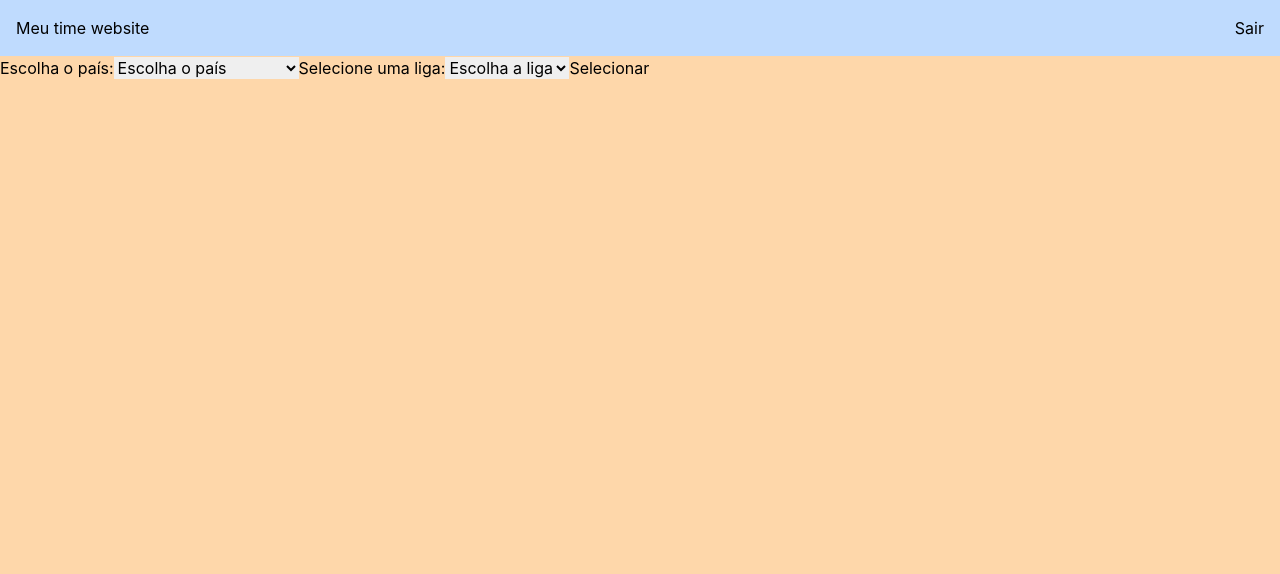
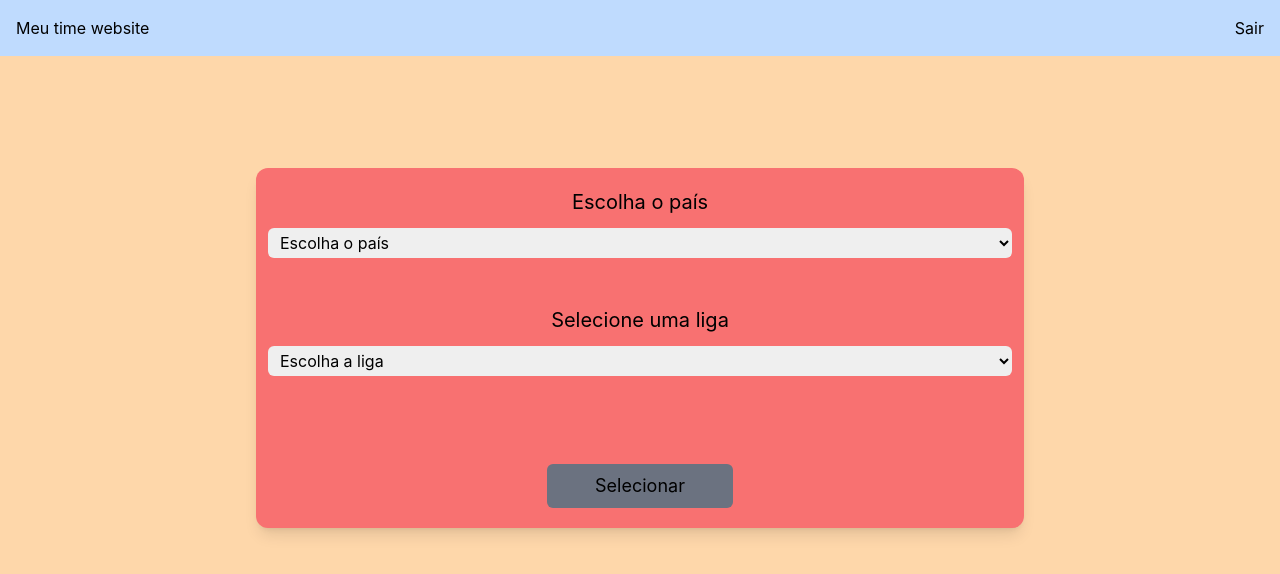
Before and after one commit to marcelo-oliveira-agamenon/footbool-api, a React (Create React App) app: page /home in a window 1280 px wide. Shown: the top 574 px of the page. Built offline with nearby package versions, Linux system fonts and the light colour scheme; sample sign-in values are in the browser's storage.

Commit message:
feat: home effects and styling

```diff
--- a/src/App.tsx
+++ b/src/App.tsx
@@ -3,11 +3,13 @@ import {
   Route,
   Routes,
   Navigate,
+  useLocation,
 } from 'react-router-dom';
 import Login from 'pages/login';
 import Home from 'pages/home';
 import Clubs from 'pages/clubs';
 import Club from 'pages/club';
+import { useEffect } from 'react';
 
 interface IProtectedRoute {
   token: string;
@@ -15,6 +17,12 @@ interface IProtectedRoute {
 }
 
 const ProtectedRoute = ({ token, children }: IProtectedRoute) => {
+  const location = useLocation();
+
+  useEffect(() => {
+    console.log('aaa ', location);
+  }, [location]);
+
   if (!token) {
     return <Navigate to="/" replace />;
   }
--- a/src/components/header/index.tsx
+++ b/src/components/header/index.tsx
@@ -7,6 +7,7 @@ export default function Header() {
     localStorage.removeItem('season');
     localStorage.removeItem('token_key');
     localStorage.removeItem('league_code');
+    localStorage.removeItem('country_code');
     navigate('/');
   };
 
--- a/src/components/select/index.tsx
+++ b/src/components/select/index.tsx
@@ -19,9 +19,12 @@ export default function Select({
 }: ISelect) {
   return (
     <>
-      <label htmlFor={label}>{label}</label>
+      <label htmlFor={label} className="text-xl">
+        {label}
+      </label>
 
       <select
+        className="w-full mt-3 py-1 px-2 rounded-md outline-none focus:shadow-lg transition-all duration-500"
         onChange={(event) => onSelect(event.target.value)}
         defaultValue={''}
         disabled={isDisabled}
--- a/src/pages/home/index.tsx
+++ b/src/pages/home/index.tsx
@@ -91,9 +91,9 @@ export default function Home() {
     <div>
       <Header />
 
-      <section>
+      <section className="flex flex-col justify-center items-center bg-red-400 mt-28 w-3/5 mx-auto rounded-xl px-3 py-5 shadow-lg">
         <Select
-          label="Escolha o país:"
+          label="Escolha o país"
           isDisabled={listOfCountries.length === 0}
           defaultText="Escolha o país"
           data={listOfCountries}
@@ -102,8 +102,10 @@ export default function Home() {
           keyValue="code"
         />
 
+        <div className="my-6" />
+
         <Select
-          label="Selecione uma liga:"
+          label="Selecione uma liga"
           data={returnLeagueSelectedFormat}
           isDisabled={returnLeagueSelectedFormat.length === 0}
           defaultText="Escolha a liga"
@@ -112,9 +114,11 @@ export default function Home() {
           keyValue="id"
         />
 
+        <div className="my-6" />
+
         {selectedLeague.length !== 0 ? (
           <Select
-            label="Selecione uma temporada:"
+            label="Selecione uma temporada"
             isDisabled={returnSeasonFormat().length === 0}
             defaultText="Escolha a temporada"
             data={returnSeasonFormat()}
@@ -125,6 +129,7 @@ export default function Home() {
         ) : null}
 
         <button
+          className="mt-10 bg-gray-100 cursor-pointer py-2 px-12 w-fit mx-auto rounded-md text-lg disabled:bg-gray-500 hover:shadow-lg hover:bg-gray-300 transition-all duration-500"
           type="button"
           disabled={selectedLeague === '' || selectedSeason === ''}
           onClick={handleSelectSeason}
--- a/src/pages/login/index.tsx
+++ b/src/pages/login/index.tsx
@@ -27,7 +27,7 @@ export default function Login() {
             Bem vindo ao seu portal de dados sobre Futebol!
           </h1>
 
-          <p className="mt-8 text-center text-lg">
+          <p className="mt-8 text-center font-medium text-lg">
             Para começar, precisamos do seu token para acessar a plataforma
           </p>
         </div>
@@ -36,7 +36,7 @@ export default function Login() {
           onSubmit={handleSubmit}
           className="flex flex-col mt-20 bg-red-400 p-5 rounded-xl shadow-lg"
         >
-          <label className="text-xl" htmlFor="token_key">
+          <label className="text-xl text-center" htmlFor="token_key">
             Insira aqui seu token
           </label>
 
@@ -51,7 +51,7 @@ export default function Login() {
 
           <button
             type="submit"
-            className="mt-8 bg-gray-100 py-2 px-12 w-fit mx-auto rounded-md text-lg hover:shadow-lg hover:bg-gray-300 transition-all duration-500"
+            className="mt-8 bg-gray-100 py-2 px-12 w-fit mx-auto rounded-md text-lg disabled:bg-gray-500 hover:shadow-lg hover:bg-gray-300 transition-all duration-500"
             disabled={!tokenKey || tokenKey.length === 0}
           >
             Cadastrar
```
